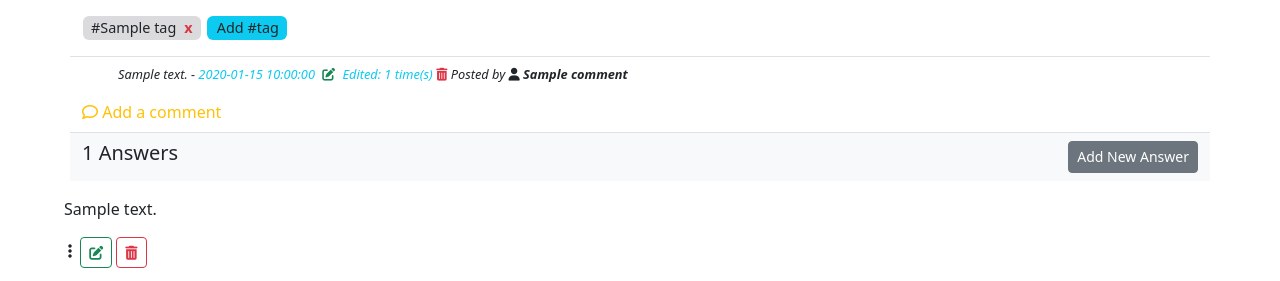
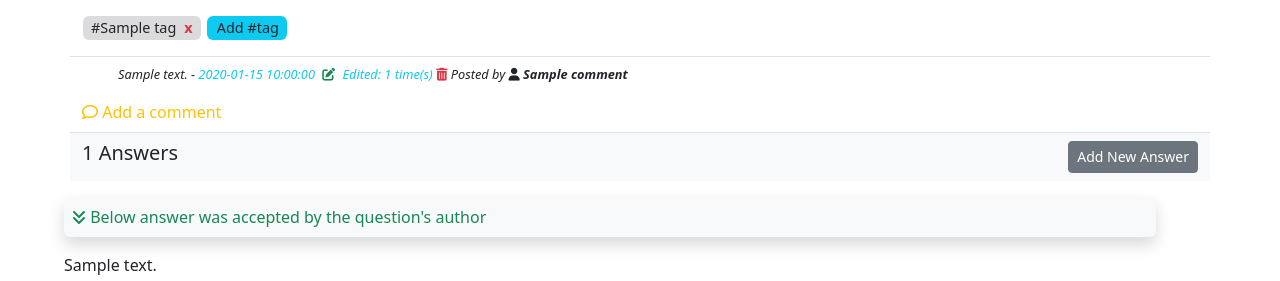
Before and after one commit to RadekRo/ask-mate-sprint-3, a Flask app: template templates/question.html in a window 1280 px wide. Shown: the part 545-826 px from the top of the page. Run offline with Flask 2, Linux system fonts and the light colour scheme; the template is opened without the code that fills it: most values are stand-ins (such as "Sample title", 1, 10 or a date in 2020); some libraries are stand-ins or nearby versions.

Commit message:
Created basic show accepted answer and proper buttons.

```diff
--- a/templates/question.html
+++ b/templates/question.html
@@ -87,14 +87,18 @@ class="answers-header container bg-light py-2 d-flex justify-content-between">
 {% for answer in answers %}
 <div id="answer"
 class="container ms-0">
-
+    {% if question.author == session['userid'] %}
+    {% endif %}
     <div id="answer-message"
     class="container my-2 py-2">
+        <div class="bg-light shadow rounded px-2 py-2 mb-3 text-success"><i class="fa-solid fa-angles-down"></i> Below answer was accepted by the question's author</div>
         {{answer.message}}
         <div class="mt-3" id="answer-tools">
             <i class="fa-solid fa-ellipsis-vertical mx-1"></i>
             <a href="{{ url_for('route_edit_answer', answer_id=answer.id, id=question.id)}}" title="Edit answer" class="btn btn-outline-success btn-sm" role="button"><i class="fa-solid fa-pen-to-square"></i></a>
             <a href="{{ url_for('route_delete_answer',answer_id=answer.id, id=question.id)}}" class="btn btn-outline-danger btn-sm" role="button"><i class="fa-solid fa-trash-can"></i></a>
+            <a href="{{ url_for('route_delete_answer',answer_id=answer.id, id=question.id)}}" class="btn btn-outline-success btn-sm" role="button"><i class="fa-solid fa-clipboard-check"></i> Accept</a>
+            <a href="{{ url_for('route_delete_answer',answer_id=answer.id, id=question.id)}}" class="btn btn-outline-danger btn-sm" role="button"><i class="fa-solid fa-file-circle-minus"></i> Cancel acceptance</a>
         </div>
     </div>
 
```
